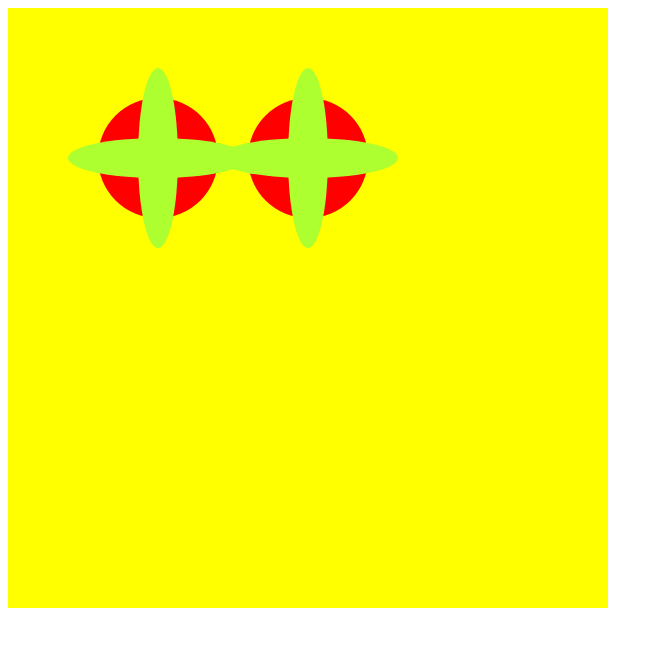
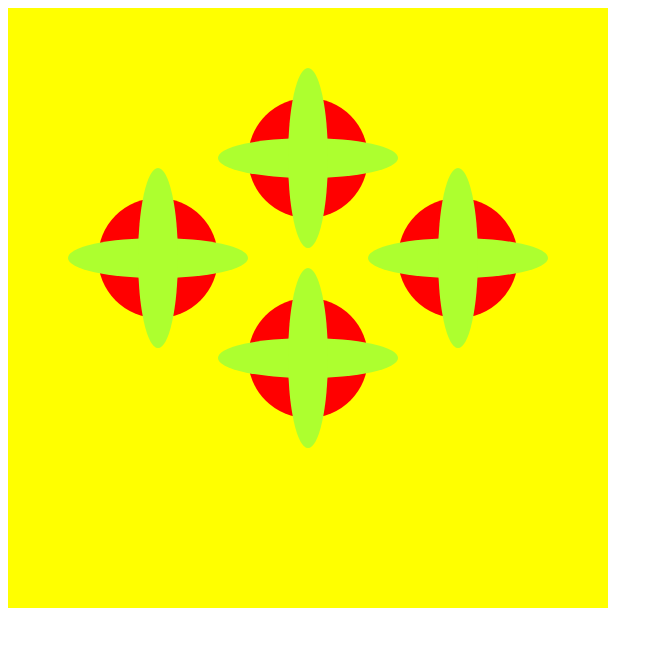
Before and after one commit to kevinfp/examVeilleTechnologiqueVolet1_filionPhillipsKevin, a plain HTML site: page index.htm in a window 1280 px wide. Shown: the whole page, without its empty margins (0-663 px from the left). Drawn offline with Linux system fonts and the light colour scheme; a web font is replaced by a local one.

Commit message:
images dupliquee avec succes avec use, question 2 terminee

```diff
--- a/index.htm
+++ b/index.htm
@@ -22,8 +22,13 @@
 	  	<ellipse class="ellipses" cx="100" cy="100" rx="20" ry="90"/>
   	</g>
  </defs>
-  <use xlink:href="#uneForme" x="50" y="50" />
+  <use xlink:href="#uneForme" x="50" y="150" />
   <use xlink:href="#uneForme" x="200" y="50" />
+  <use xlink:href="#uneForme" x="200" y="250" />
+  <use xlink:href="#uneForme" x="350" y="150" />
+
+
+
 
 
 
```
